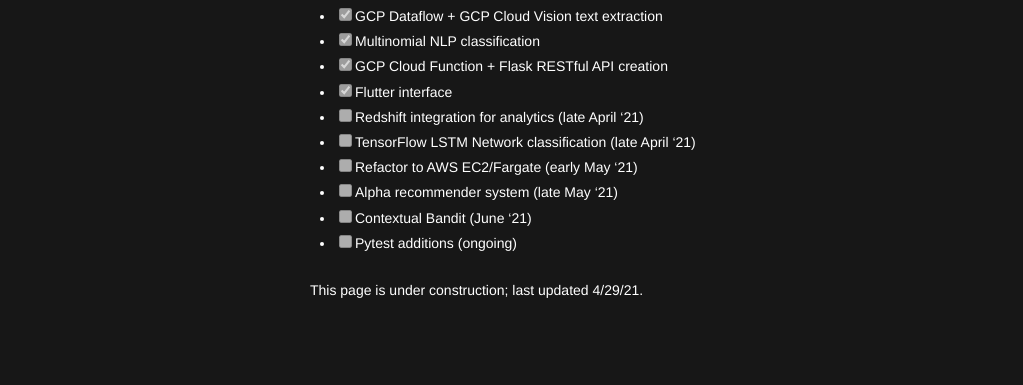
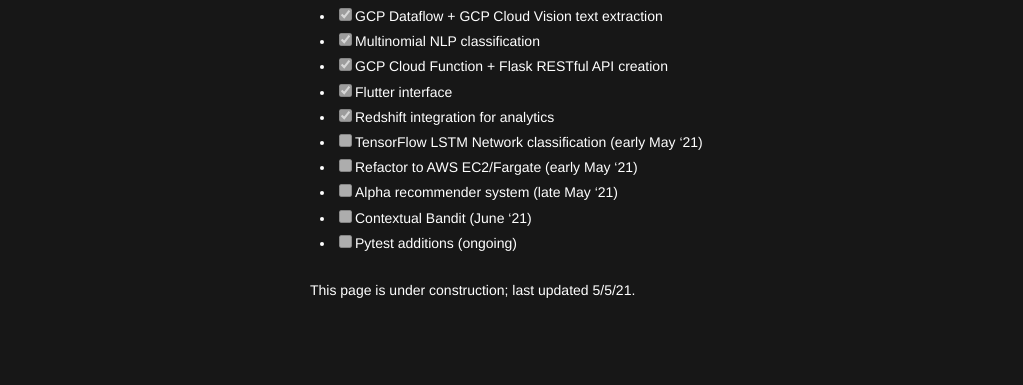
Before and after one commit to wstoffers/codex, a Jekyll site: the page built from index.md, in a window 1280 px wide. Shown: the part 397-782 px from the top of the page, without its empty margins (0-1023 px from the left). Built offline with Jekyll 4.4.1, drawn with Linux system fonts in a browser that asks for light colours; our own code applies the rules of GitHub Pages for plain Markdown files; a script that is not in the unit is left out.

Commit message:
Updating road map

```diff
--- a/index.md
+++ b/index.md
@@ -19,11 +19,11 @@
 - [x] Multinomial NLP classification
 - [x] GCP Cloud Function + Flask RESTful API creation
 - [x] Flutter interface
-- [ ] Redshift integration for analytics (late April '21)
-- [ ] TensorFlow LSTM Network classification (late April '21)
+- [x] Redshift integration for analytics
+- [ ] TensorFlow LSTM Network classification (early May '21)
 - [ ] Refactor to AWS EC2/Fargate (early May '21)
 - [ ] Alpha recommender system (late May '21)
 - [ ] Contextual Bandit (June '21)
 - [ ] Pytest additions (ongoing)
 
-This page is under construction; last updated 4/29/21.
+This page is under construction; last updated 5/5/21.
```
